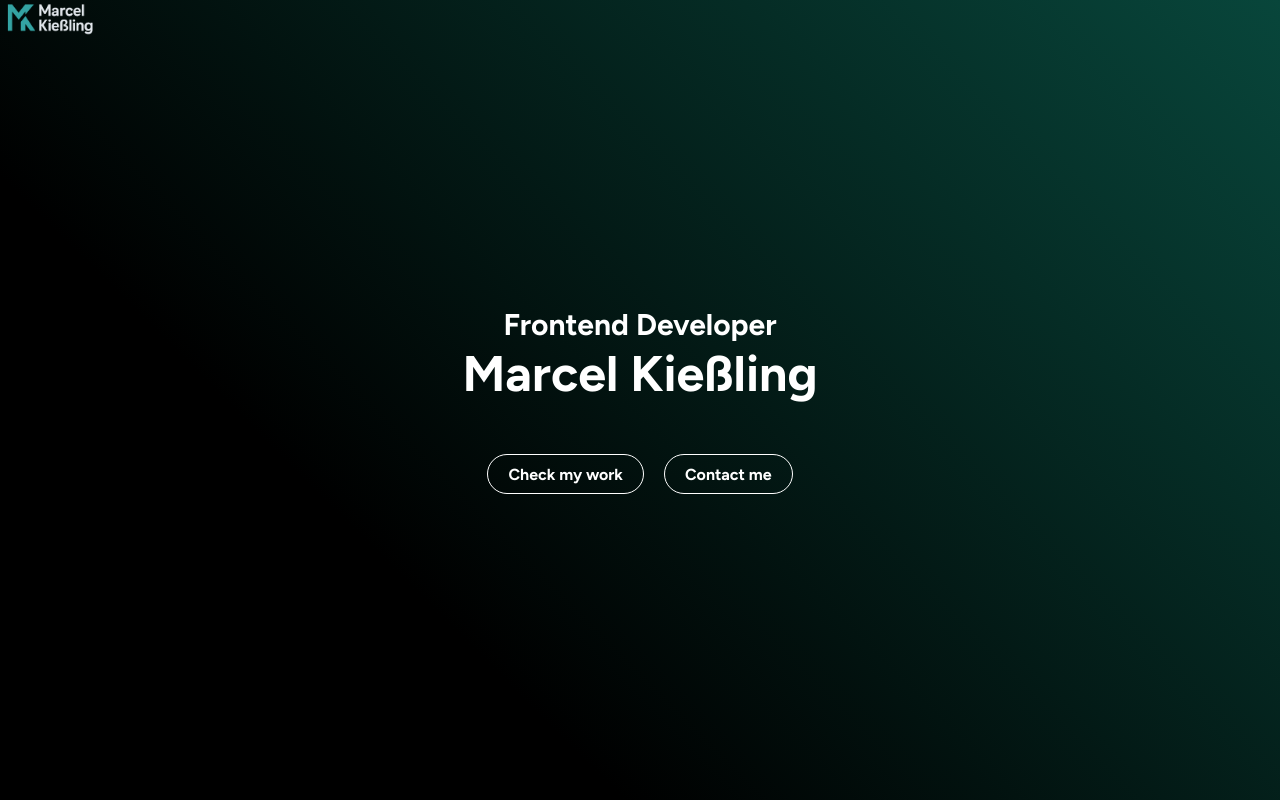
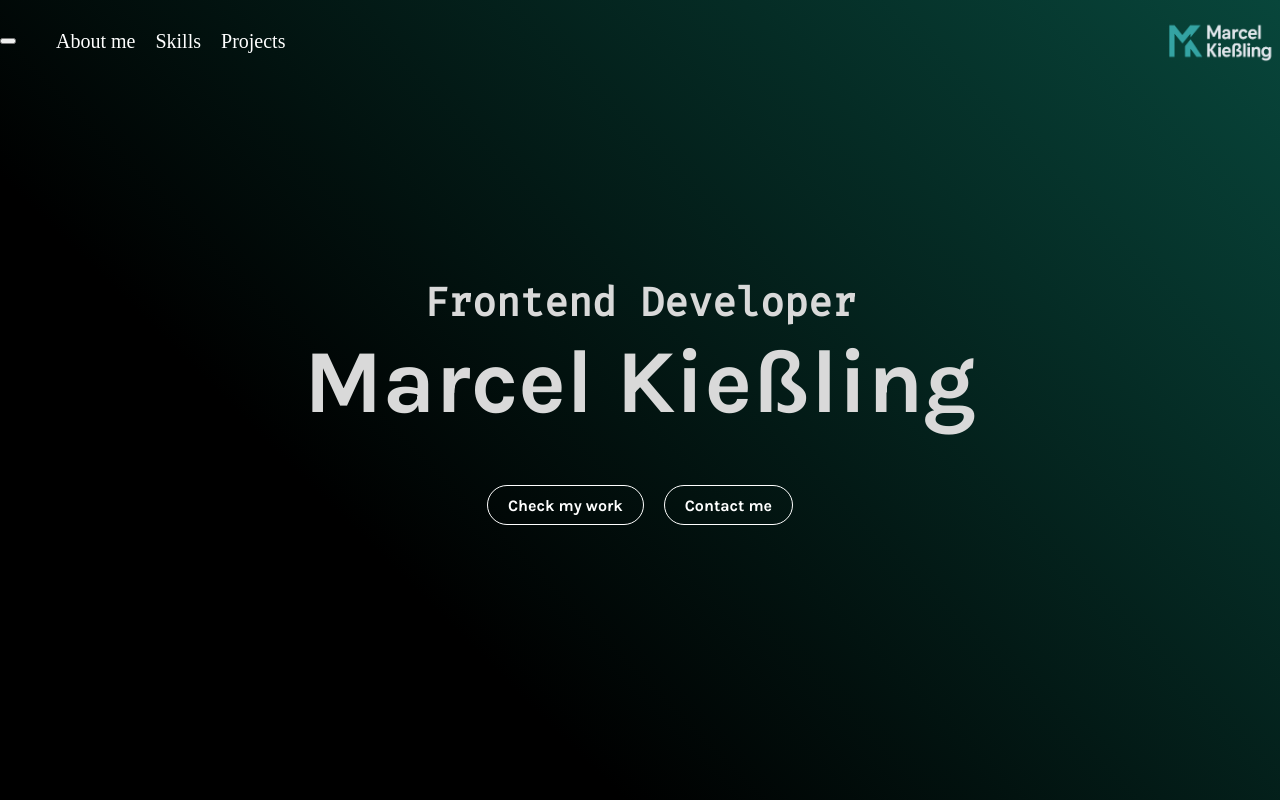
Before and after one commit to MKiessling88/portfolio, an Angular app: page / in a window 1280 px wide. Built offline with nearby package versions, Linux system fonts and the light colour scheme.

Commit message:
edit css header

```diff
--- a/src/app/landing-page/landing-page.component.html
+++ b/src/app/landing-page/landing-page.component.html
@@ -1,10 +1,10 @@
 <div class = "wrapper">
     <div class="content">
-        <h3 class="font-figtree">Frontend Developer</h3>
-        <h1 class="font-figtree">Marcel Kießling</h1>
+        <h3 class="font-fira-code">Frontend Developer</h3>
+        <h1 class="font-karla">Marcel Kießling</h1>
         <div class="buttons">
-            <button class="font-figtree">Check my work</button>
-            <button class="font-figtree">Contact me</button>
+            <button class="font-karla">Check my work</button>
+            <button class="font-karla">Contact me</button>
         </div>
     </div>
 </div>
--- a/src/app/landing-page/landing-page.component.scss
+++ b/src/app/landing-page/landing-page.component.scss
@@ -15,14 +15,15 @@
     max-width: 1440px;
 
     h1 {
-      color: white;
-      font-size: 50px;
+      color: #D9D9D9;
+      font-size: 90px;
       text-align: center;
+      letter-spacing: -2%;
     }
 
     h3 {
-      color: white;
-      font-size: 30px;
+      color: #D9D9D9;
+      font-size: 40px;
       text-align: center;
     }
   }
@@ -37,7 +38,7 @@
   button {
     height: 40px;
     background-color: transparent;
-    color: white;
+    color: #FFFFFF;
     border: solid 1px white;
     padding: 10px 20px;
     text-align: center;
--- a/src/app/shared/header/header.component.html
+++ b/src/app/shared/header/header.component.html
@@ -1,6 +1,9 @@
-<div>
-    <div>
-
+<div class="wrapper">
+    <div class="content">
+        <button></button>
+        <a class="fira-code" href="">About me</a>
+        <a class="fira-code" href="">Skills</a>
+        <a class="fira-code" href="">Projects</a>
     </div>
     <img src="./../../../assets/img/logo.png" alt="">
 </div>
--- a/src/app/shared/header/header.component.scss
+++ b/src/app/shared/header/header.component.scss
@@ -1,11 +1,33 @@
-div{
+.wrapper {
     position: absolute;
-    top: 0;
-    left: 0;
-    right: 0;
+    top: 20px;
+    left: 50%;
+    transform: translateX(-50%); // <-- horizontale Zentrierung
+    display: flex;
+    justify-content: space-between;
+    align-items: center;
+    width: 100%;
+    max-width: 1440px;
     z-index: 999;
-    color: white;
-    img{
-        width: 100px;
+
+    img {
+        width: 120px;
     }
 }
+
+.content {
+    color: white;
+    display: flex;
+    align-items: center;
+    gap: 20px; // Abstand zwischen den Links
+    a {
+        text-decoration: none;
+        color: #FFFFFF;
+        font-size: 20px;
+    }
+
+    button {
+        margin-right: 20px;
+        cursor: pointer;
+    }
+}
--- a/src/styles.scss
+++ b/src/styles.scss
@@ -4,6 +4,14 @@
 
 .font-figtree{
     font-family: 'Figtree';
+}
+
+.font-fira-code{
+    font-family: 'Fira Code';
+}
+
+.font-karla{
+    font-family: 'Karla';
 }
 
 /* figtree-700 - latin */
@@ -14,3 +22,21 @@
   font-weight: 700;
   src: url('./assets/fonts/figtree-v8-latin-700.woff2') format('woff2'); /* Chrome 36+, Opera 23+, Firefox 39+, Safari 12+, iOS 10+ */
 }
+
+/* fira-code-regular - latin */
+@font-face {
+  font-display: swap; /* Check https://developer.mozilla.org/en-US/docs/Web/CSS/@font-face/font-display for other options. */
+  font-family: 'Fira Code';
+  font-style: normal;
+  font-weight: 400;
+  src: url('./assets/fonts/fira-code-v26-latin-regular.woff2') format('woff2'); /* Chrome 36+, Opera 23+, Firefox 39+, Safari 12+, iOS 10+ */
+}
+
+/* karla-700 - latin */
+@font-face {
+  font-display: swap; /* Check https://developer.mozilla.org/en-US/docs/Web/CSS/@font-face/font-display for other options. */
+  font-family: 'Karla';
+  font-style: normal;
+  font-weight: 700;
+  src: url('./assets/fonts/karla-v31-latin-700.woff2') format('woff2'); /* Chrome 36+, Opera 23+, Firefox 39+, Safari 12+, iOS 10+ */
+}
```
Also changed, not shown: src/assets/fonts/fira-code-v26-latin-regular.woff2 (added), src/assets/fonts/karla-v31-latin-700.woff2 (added).
